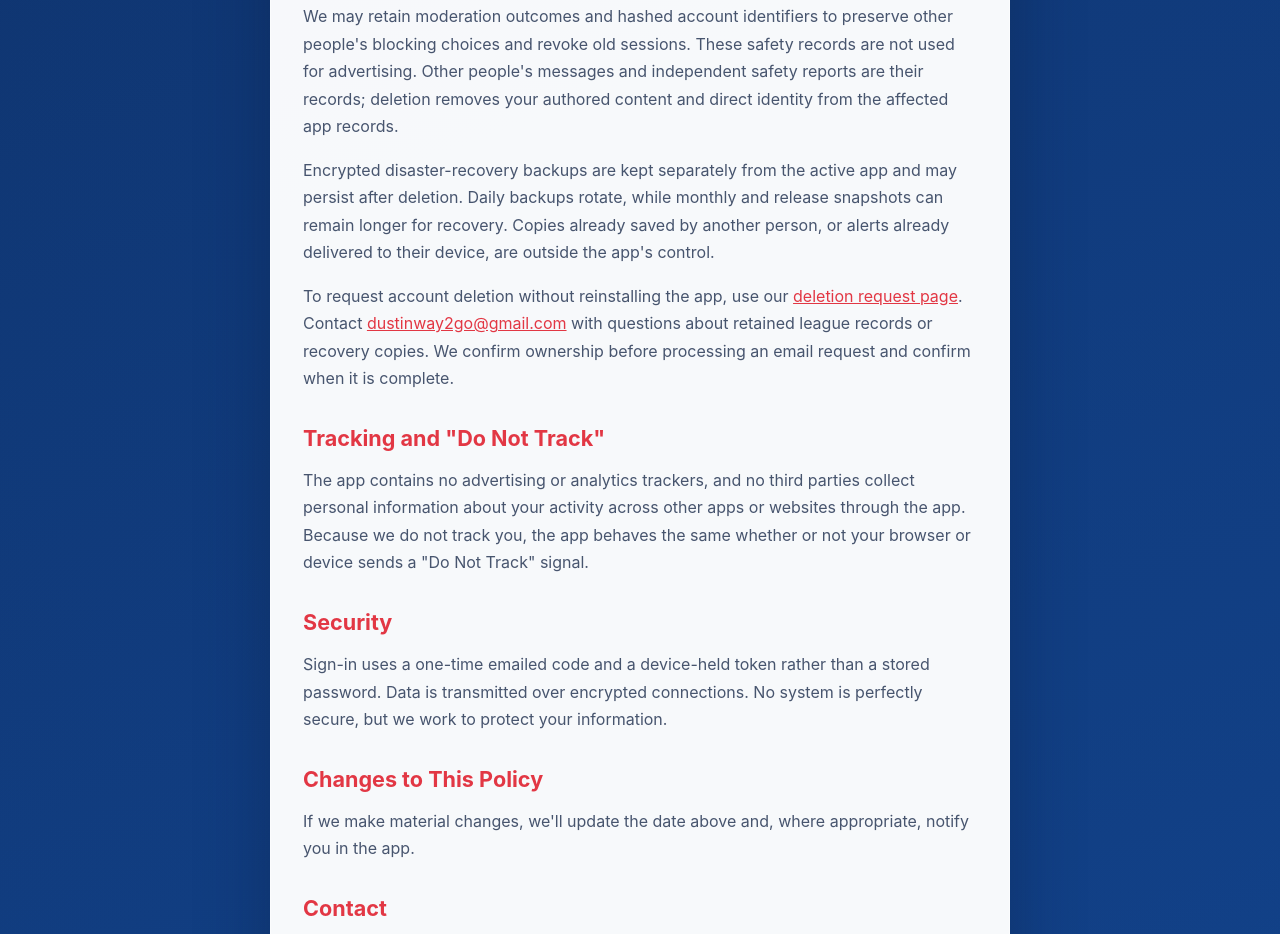
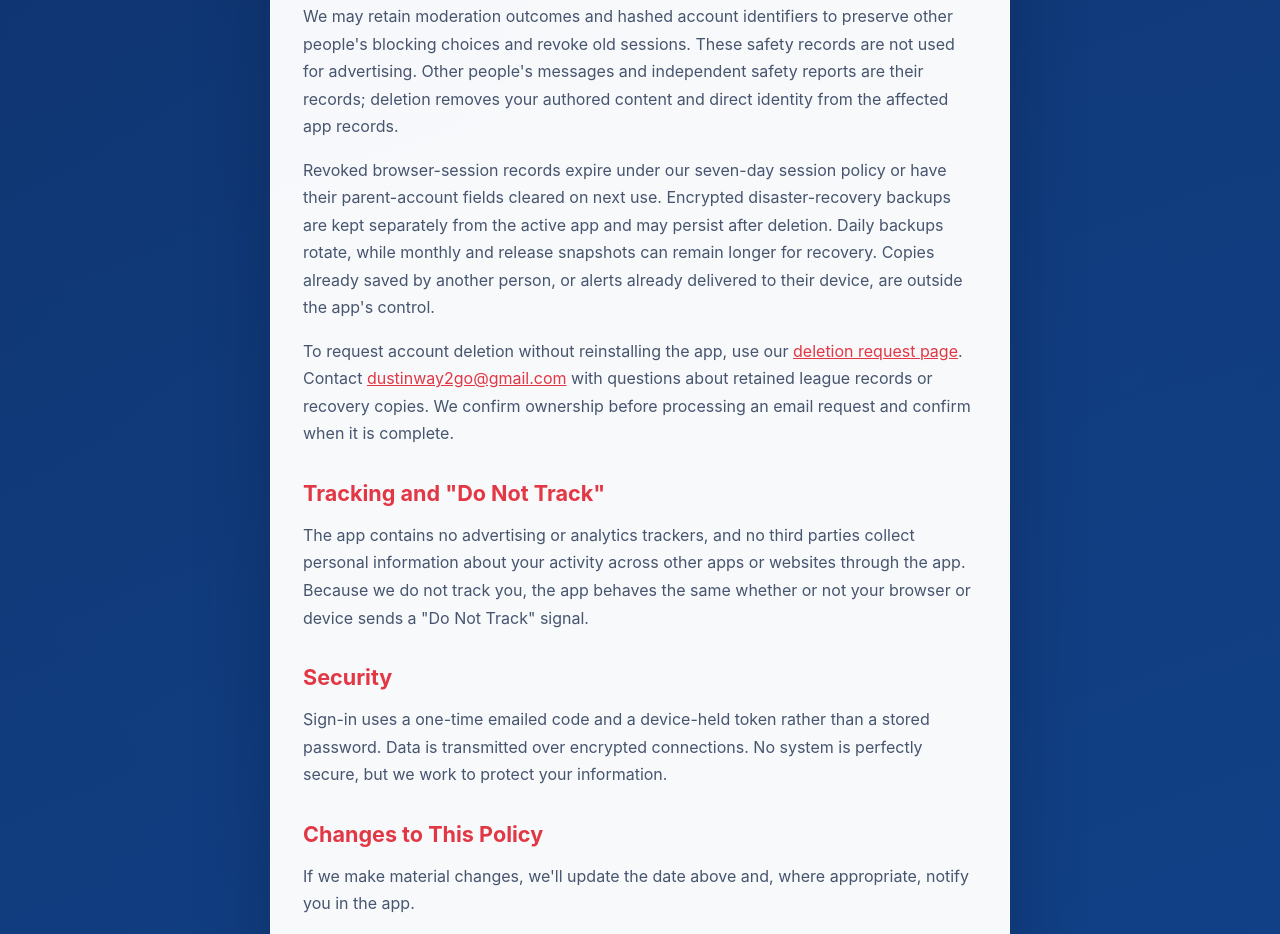
Before and after one commit to DustinTPS/way2go-legal, a plain HTML site: page privacy-policy/index.html in a window 1280 px wide. Shown: the part 3515-4449 px from the top of the page. Drawn offline with Linux system fonts and the light colour scheme.

Commit message:
Explain expiry of revoked browser session metadata

```diff
--- a/privacy-policy/index.html
+++ b/privacy-policy/index.html
@@ -115,7 +115,7 @@
         <p>When the server confirms account deletion, we remove your app sessions, notification and calendar tokens, personal app preferences, caregiver sharing links, app access requests, and messages and chat photos you posted. Existing app and parent-browser sessions lose access. Deletion does not remove another family member's account.</p>
         <p>League registrations and payment records remain under the policies on <a href="https://www.way2gosports.com">way2gosports.com</a>. Scheduled team events remain, and some operational attendance and notice records may remain; personal app attribution is removed where it is no longer needed. Deleting the app account does not cancel a registration, withdraw a player, or request a refund.</p>
         <p>We may retain moderation outcomes and hashed account identifiers to preserve other people's blocking choices and revoke old sessions. These safety records are not used for advertising. Other people's messages and independent safety reports are their records; deletion removes your authored content and direct identity from the affected app records.</p>
-        <p>Encrypted disaster-recovery backups are kept separately from the active app and may persist after deletion. Daily backups rotate, while monthly and release snapshots can remain longer for recovery. Copies already saved by another person, or alerts already delivered to their device, are outside the app's control.</p>
+        <p>Revoked browser-session records expire under our seven-day session policy or have their parent-account fields cleared on next use. Encrypted disaster-recovery backups are kept separately from the active app and may persist after deletion. Daily backups rotate, while monthly and release snapshots can remain longer for recovery. Copies already saved by another person, or alerts already delivered to their device, are outside the app's control.</p>
         <p>To request account deletion without reinstalling the app, use our <a href="../delete-account/">deletion request page</a>. Contact <a href="mailto:dustinway2go@gmail.com">dustinway2go@gmail.com</a> with questions about retained league records or recovery copies. We confirm ownership before processing an email request and confirm when it is complete.</p>
 
         <h2>Tracking and "Do Not Track"</h2>
```
